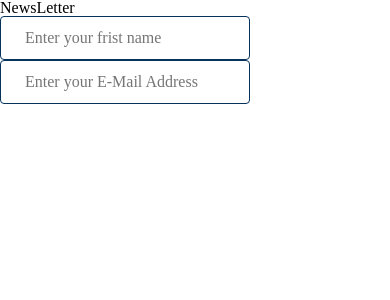
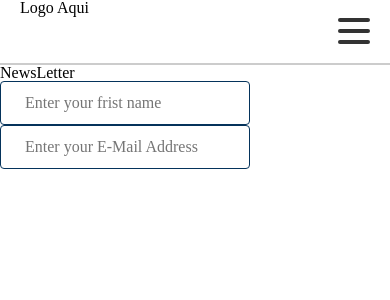
Before and after one commit to Growing-Abroad/client, a React (Vite) app: page / in a window 390 px wide. Shown: the top 300 px of the page. Built offline with nearby package versions, Linux system fonts and the light colour scheme.

Commit message:
Criação do Cabeçalho
Já está responsivo, mas tenho que olhar o design no Canvas para ver os nomes direitinho
A navegação ainda não está implementada

```diff
--- /dev/null
+++ b/src/components/Header/Header.style.ts
@@ -0,0 +1,89 @@
+import { ComponentPropsWithoutRef } from 'react'
+import styled from 'styled-components'
+
+export const StyledHeader = styled.header`
+    width: 100%;
+    height: 65px;
+    border-bottom: 2px solid #ccc;
+    padding: 0 20px;
+
+    display: flex;
+    justify-content: space-between;
+    align-items: center;
+
+    @media (max-width: 768px) {
+        align-items: flex-start;
+    }
+
+    .logo {
+    }
+
+    nav {
+
+    }
+`
+
+export const StyledUl = styled.ul<BurgerProps>`
+    list-style: none;
+    display: flex;
+
+    li {
+        padding: 8px;
+    }
+
+    @media (max-width: 768px) {
+        flex-direction: column;
+        background-color: #00f;
+        position: fixed;
+        transform: ${(props) => props.open ? 'translate(0)' : 'translate(100%)'};
+        top: 0;
+        right: 0;
+        height: 100vh;
+        width: 300px;
+        padding-top: 1.5rem;
+
+        li {
+            color: #fff;
+        }
+    }
+`
+
+export const StyledBurger = styled.div<BurgerProps>`
+    width: 2rem;
+    height: 2rem;
+    position: fixed;
+    top: 15px;
+    right: 20px;
+    display: flex;
+    justify-content: space-around;
+    flex-flow: column nowrap;
+    z-index: 20;
+
+    div {
+        width: 2rem;
+        height: 0.25rem;
+        background-color: ${ (props) => props.open ? "#ccc" : "#333"};
+        border-radius: 10px;
+        transform-origin: 1px;
+        transition: all 0.3s;
+
+        &:nth-child(1) {
+            transform: ${ (props) => props.open ? 'rotate(45deg)' : 'rotate(0)'};
+        }
+        &:nth-child(2) {
+            transform: ${ (props) => props.open ? 'rotate(45deg)' : 'rotate(0)'};
+            opacity: ${ (props) => props.open ? 0 : 1};
+        }
+        &:nth-child(3) {
+            transform: ${ (props) => props.open ? 'rotate(-45deg)' : 'rotate(0)'};
+        }
+    }
+
+    @media (min-width: 768px) {
+        display: none;
+    }
+`
+
+interface BurgerProps extends ComponentPropsWithoutRef<"div"> {
+    open: boolean
+}
--- /dev/null
+++ b/src/components/Header/Header.tsx
@@ -0,0 +1,15 @@
+import { StyledHeader } from "./Header.style"
+import Burger from "./modules/Burger"
+
+function Header() {
+    return (
+        <StyledHeader>
+            <div className="logo">
+                Logo Aqui
+            </div>
+            <Burger/>
+        </StyledHeader>
+    )
+}
+
+export default Header
--- /dev/null
+++ b/src/components/Header/modules/Burger.tsx
@@ -0,0 +1,19 @@
+import { useState } from "react";
+import { StyledBurger } from "../Header.style";
+import Nav from "./Nav";
+
+function Burger() {
+    const [open, setOpen] = useState(false)
+    return (
+        <>
+            <StyledBurger open={open} onClick={() => setOpen(!open)}>
+                <div></div>
+                <div></div>
+                <div></div>
+            </StyledBurger>
+            <Nav open={open} />
+        </>
+    )
+}
+
+export default Burger
--- /dev/null
+++ b/src/components/Header/modules/Nav.tsx
@@ -0,0 +1,23 @@
+import { ComponentPropsWithoutRef } from "react"
+import { StyledUl } from "../Header.style"
+
+function Nav(props: NavProps) {
+    const {open} = props
+    return (
+        <nav>
+                <StyledUl open={open}>
+                    <li>Products</li>
+                    <li>Products</li>
+                    <li>Products</li>
+                    <li>Products</li>
+                    <li>Products</li>
+                </StyledUl>
+            </nav>
+    )
+}
+
+interface NavProps extends ComponentPropsWithoutRef<"nav"> {
+    open: boolean
+}
+
+export default Nav
--- a/src/pages/App/index.tsx
+++ b/src/pages/App/index.tsx
@@ -1,8 +1,10 @@
 import Footer from '../../components/Footer';
+import Header from '../../components/Header/Header';
 
 function App() {
   return (
     <div>
+      <Header/>
       <Footer></Footer>
     </div>
   );
```
